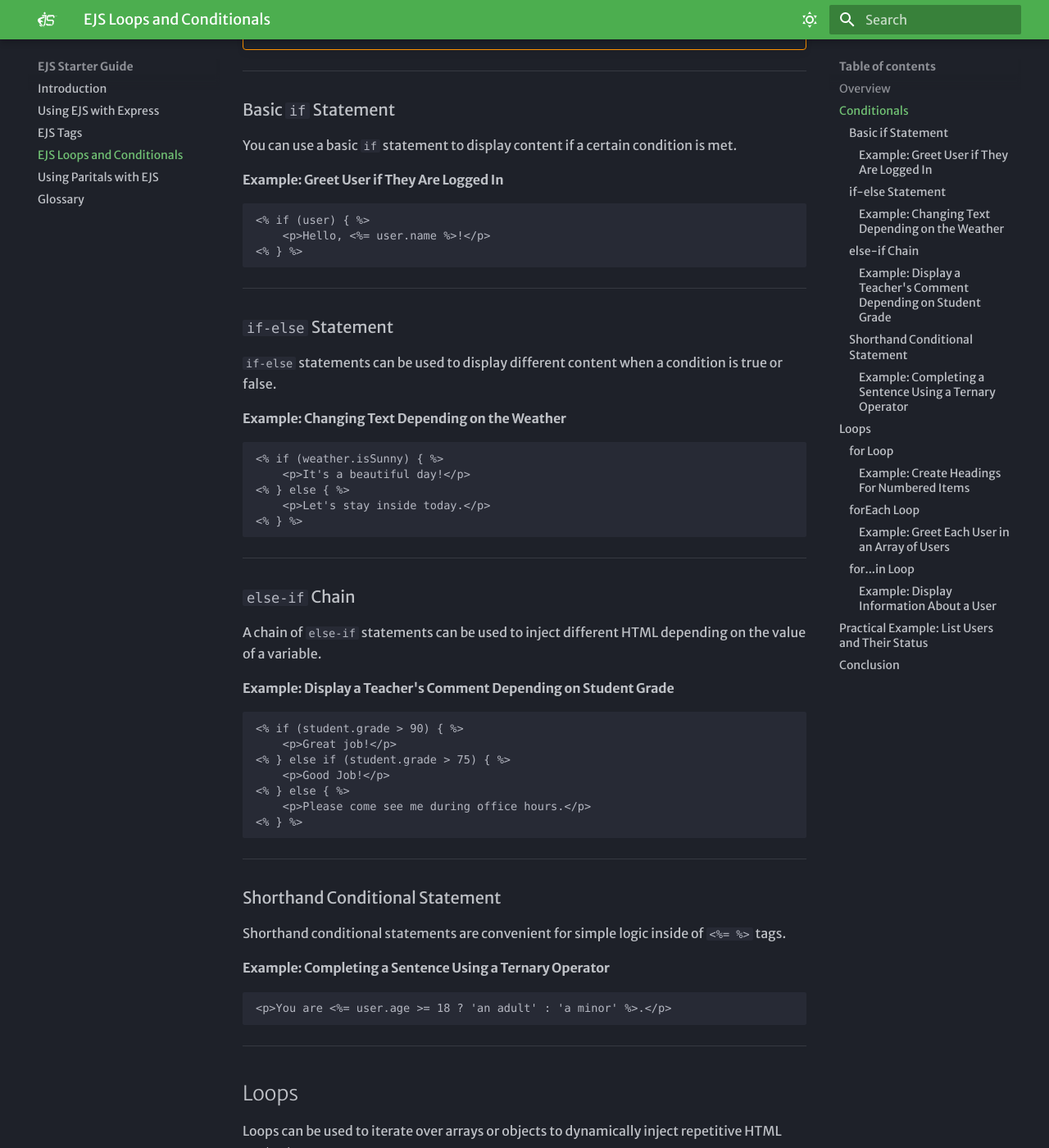
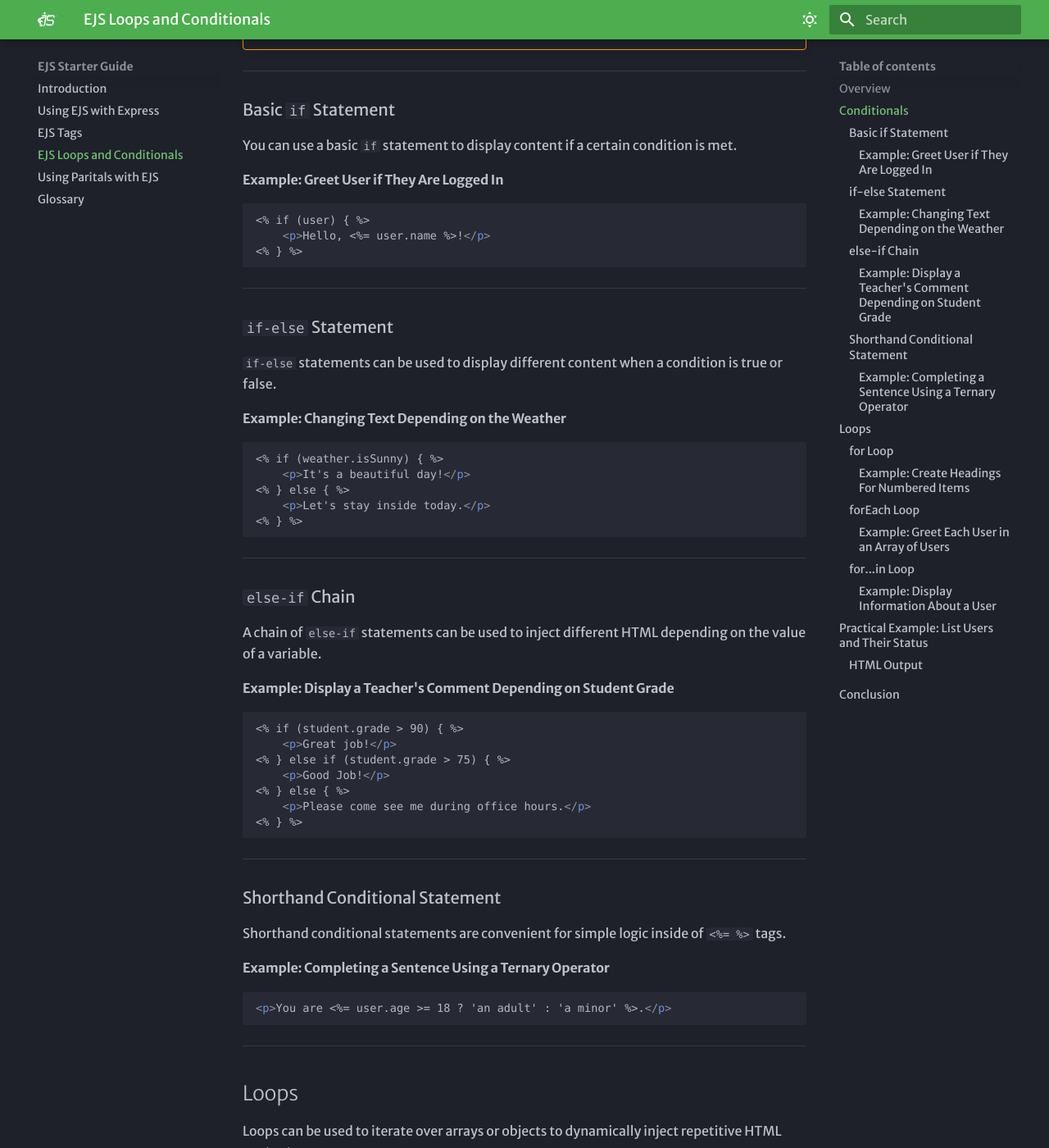
Before and after one commit to nilae2001/mkdocs, an MkDocs documentation site: the page built from docs/loops_and_conditionals.md, in a window 1280 px wide and 1400 px high, scrolled down 513 px. Shown: the whole window at 82% size. Built offline with MkDocs 1.6.1 and Material for MkDocs 9.7.7, drawn with Linux system fonts in a browser that asks for light colours; some web fonts are replaced; some of the changed text lies outside the part shown.

Commit message:
add images and fix code blocks

````diff
--- a/docs/loops_and_conditionals.md
+++ b/docs/loops_and_conditionals.md
@@ -21,7 +21,7 @@
 
 #### Example: Greet User if They Are Logged In
 
-```ejs
+```html
 <% if (user) { %>
     <p>Hello, <%= user.name %>!</p>
 <% } %>
@@ -35,7 +35,7 @@
 
 #### Example: Changing Text Depending on the Weather
 
-```ejs
+```html
 <% if (weather.isSunny) { %>
     <p>It's a beautiful day!</p>
 <% } else { %>
@@ -51,7 +51,7 @@
 
 #### Example: Display a Teacher's Comment Depending on Student Grade
 
-```ejs
+```html
 <% if (student.grade > 90) { %>
     <p>Great job!</p>
 <% } else if (student.grade > 75) { %>
@@ -69,7 +69,7 @@
 
 #### Example: Completing a Sentence Using a Ternary Operator
 
-```ejs
+```html
 <p>You are <%= user.age >= 18 ? 'an adult' : 'a minor' %>.</p>
 ```
 
@@ -87,7 +87,7 @@
 
 #### Example: Create Headings For Numbered Items
 
-```ejs
+```html
 <% for (let i = 1; i <= 5; i++) { %>
     <h2>Item <%= i %></h2>
 <% } %>
@@ -101,7 +101,7 @@
 
 #### Example: Greet Each User in an Array of Users
 
-```ejs
+```html
 <% users.forEach((user) => { %>
     <p>Hello, <%= user.name %></p>
 <% }); %>
@@ -115,7 +115,7 @@
 
 #### Example: Display Information About a User
 
-```ejs
+```html
 <h2>User Info</h2>
 <ul>
   <% for (let key in user) { %>
@@ -128,7 +128,7 @@
 
 ## Practical Example: List Users and Their Status
 
-```ejs
+```html
 <% let users = [
     { name: 'Jeremy', online: true },
     { name: 'Armaan', online: true },
@@ -147,6 +147,9 @@
 </ul>
 ```
 
+### HTML Output
+
+![Output rendered from practical example](./images/practicalExample.png "This image shows the output generated by the practical example")
 ---
 
 ## Conclusion
````
Also changed, not shown: docs/ejs_tags.md (+9 -10 lines), docs/images/literalTag.png (added), docs/images/practicalExample.png (added).
